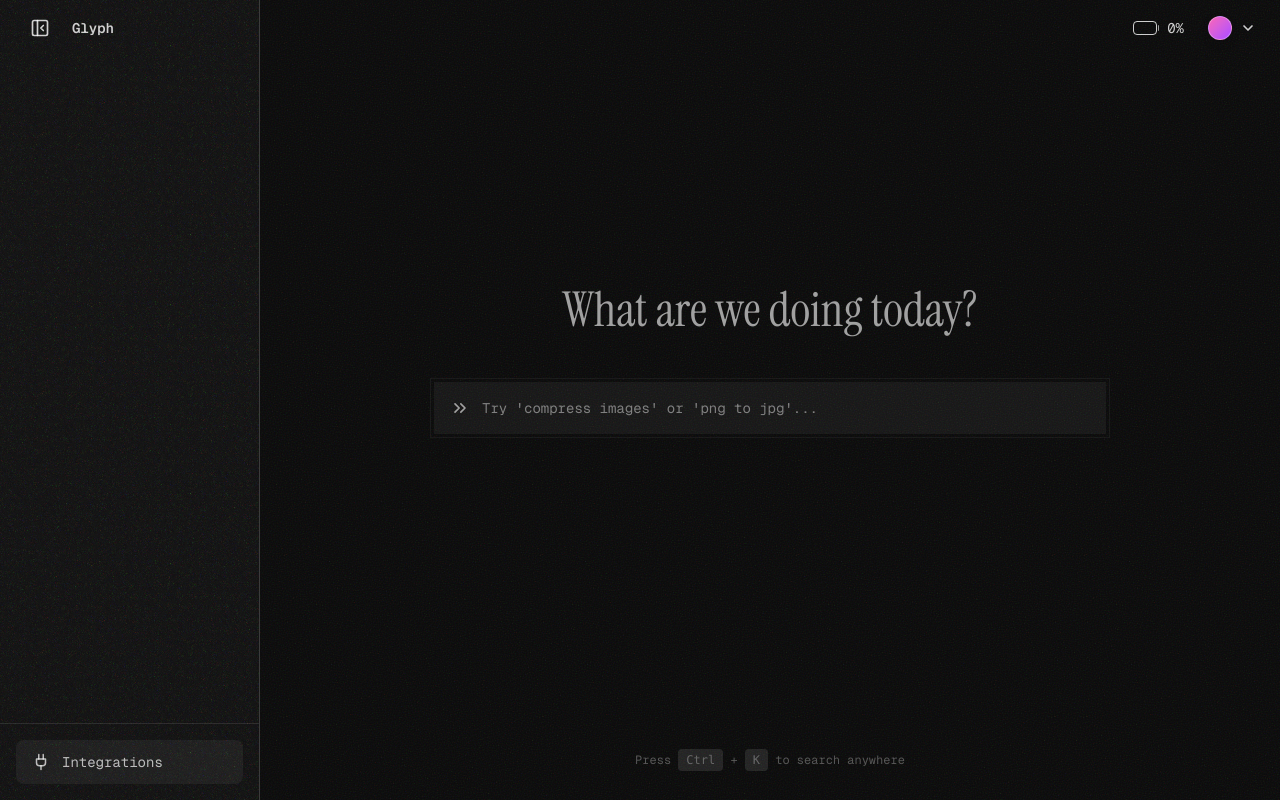
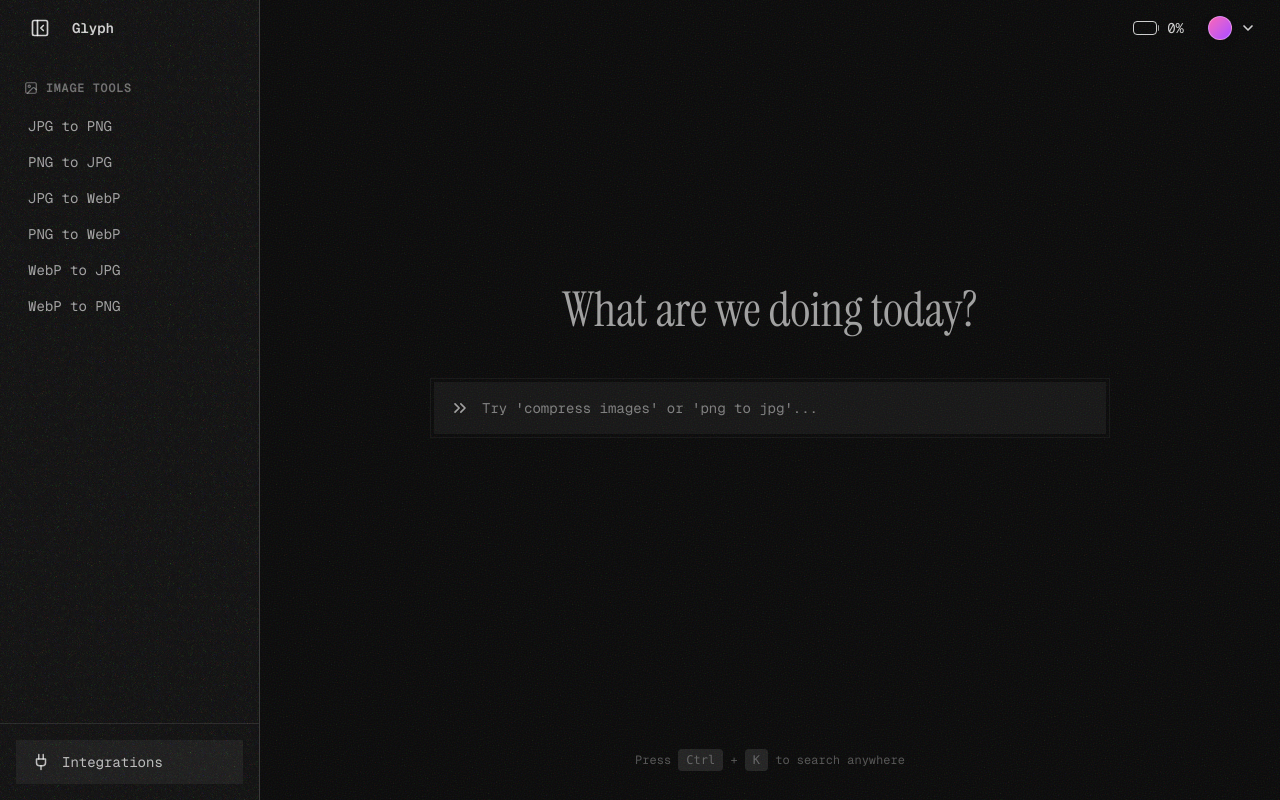
Before and after one commit to shashwtd/glyph, a Next.js app: page /app in a window 1280 px wide. Both pictures are taken after a click on the button 40 px from the left and 28 px from the top of the page. Built offline with nearby package versions, Linux system fonts and the light colour scheme.

Commit message:
added image conversion tool to sidebar + user preference caching

```diff
--- a/src/app/(tools)/layout.tsx
+++ b/src/app/(tools)/layout.tsx
@@ -1,9 +1,11 @@
 "use client";
 
-import { useState } from "react";
+import { useState, useEffect } from "react";
 import { motion } from "framer-motion";
 import TopBar from "@/components/TopBar";
 import Sidebar, { SIDEBAR_WIDTH } from "@/components/Sidebar";
+
+const SIDEBAR_STORAGE_KEY = "glyph-sidebar-open";
 
 export default function ToolsLayout({
     children,
@@ -11,6 +13,23 @@ export default function ToolsLayout({
     children: React.ReactNode;
 }) {
     const [isSidebarOpen, setIsSidebarOpen] = useState(false);
+    const [mounted, setMounted] = useState(false);
+
+    useEffect(() => {
+        const stored = localStorage.getItem(SIDEBAR_STORAGE_KEY);
+        if (stored !== null) {
+            setIsSidebarOpen(stored === "true");
+        }
+        setMounted(true);
+    }, []);
+
+    useEffect(() => {
+        if (mounted) {
+            localStorage.setItem(SIDEBAR_STORAGE_KEY, String(isSidebarOpen));
+        }
+    }, [isSidebarOpen, mounted]);
+
+    const toggleSidebar = () => setIsSidebarOpen(!isSidebarOpen);
 
     return (
         <div className="relative min-h-screen">
@@ -20,7 +39,7 @@ export default function ToolsLayout({
             />
 
             <TopBar
-                onMenuClick={() => setIsSidebarOpen(!isSidebarOpen)}
+                onMenuClick={toggleSidebar}
                 isSidebarOpen={isSidebarOpen}
             />
 
--- a/src/components/Sidebar.tsx
+++ b/src/components/Sidebar.tsx
@@ -1,7 +1,8 @@
 "use client";
 
 import { motion, AnimatePresence } from "framer-motion";
-import { Plug } from "lucide-react";
+import { Plug, Image } from "lucide-react";
+import Link from "next/link";
 
 interface SidebarProps {
     isOpen: boolean;
@@ -9,6 +10,15 @@ interface SidebarProps {
 }
 
 const SIDEBAR_WIDTH = 260;
+
+const IMAGE_CONVERSIONS = [
+    { from: "jpg", to: "png", label: "JPG to PNG" },
+    { from: "png", to: "jpg", label: "PNG to JPG" },
+    { from: "jpg", to: "webp", label: "JPG to WebP" },
+    { from: "png", to: "webp", label: "PNG to WebP" },
+    { from: "webp", to: "jpg", label: "WebP to JPG" },
+    { from: "webp", to: "png", label: "WebP to PNG" },
+];
 
 export default function Sidebar({ isOpen, onClose }: SidebarProps) {
     return (
@@ -32,7 +42,14 @@ export default function Sidebar({ isOpen, onClose }: SidebarProps) {
                     <div className="relative flex flex-col h-full font-mono text-white/80 pt-14">
                         <div className="flex-1 overflow-y-auto px-4 py-6">
                             <div className="space-y-6">
-                                {/* Future: Tool categories and navigation will go here */}
+                                <ToolSection
+                                    title="Image Tools"
+                                    icon={Image}
+                                    items={IMAGE_CONVERSIONS.map((conv) => ({
+                                        label: conv.label,
+                                        href: `/${conv.from}-to-${conv.to}`,
+                                    }))}
+                                />
                             </div>
                         </div>
 
@@ -44,12 +61,44 @@ export default function Sidebar({ isOpen, onClose }: SidebarProps) {
     );
 }
 
+function ToolSection({
+    title,
+    icon: Icon,
+    items,
+}: {
+    title: string;
+    icon: React.ElementType;
+    items: { label: string; href: string }[];
+}) {
+    return (
+        <div>
+            <div className="flex items-center gap-2 px-2 mb-3">
+                <Icon size={14} className="text-white/40" strokeWidth={2} />
+                <h3 className="text-xs font-semibold uppercase tracking-wider text-white/40">
+                    {title}
+                </h3>
+            </div>
+            <div className="space-y-1">
+                {items.map((item) => (
+                    <Link key={item.href} href={item.href}>
+                        <motion.div
+                            className="px-3 py-2 text-sm text-white/60 hover:bg-white/5 hover:text-white/80 transition-colors cursor-pointer"
+                            whileHover={{ x: 2 }}
+                        >
+                            {item.label}
+                        </motion.div>
+                    </Link>
+                ))}
+            </div>
+        </div>
+    );
+}
+
 function IntegrationsButton() {
     return (
         <div className="border-t border-white/10 p-4">
             <motion.button
-                className="w-full px-4 py-3 rounded-lg flex items-center gap-3 text-sm text-white/70 bg-white/5 hover:bg-white/10 transition-colors"
-                whileHover={{ scale: 1.02 }}
+                className="w-full px-4 py-3 flex items-center gap-3 text-sm text-white/70 bg-white/5 hover:bg-white/10 transition-colors cursor-pointer"
                 whileTap={{ scale: 0.98 }}
             >
                 <Plug size={18} strokeWidth={2} />
```
